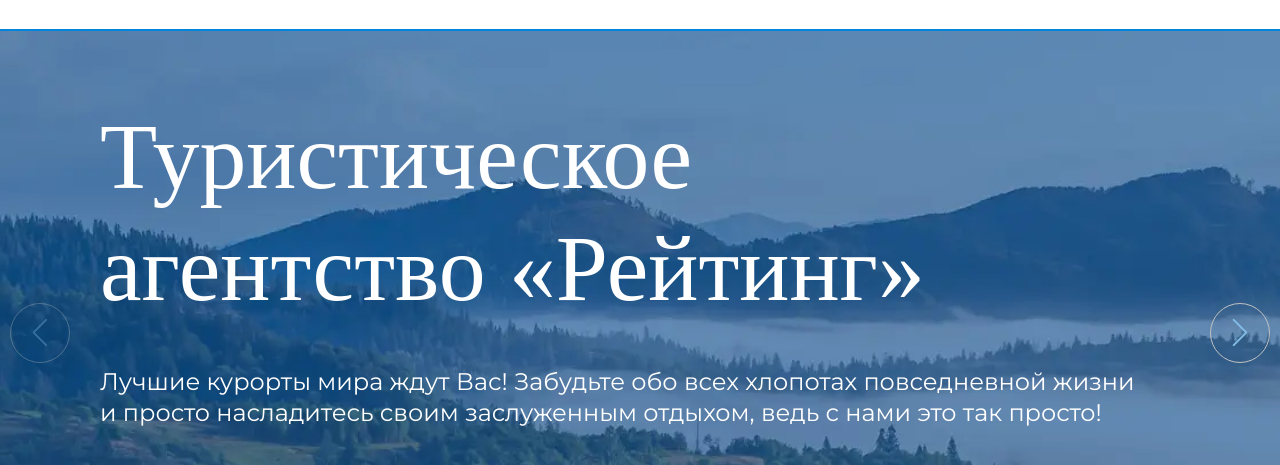
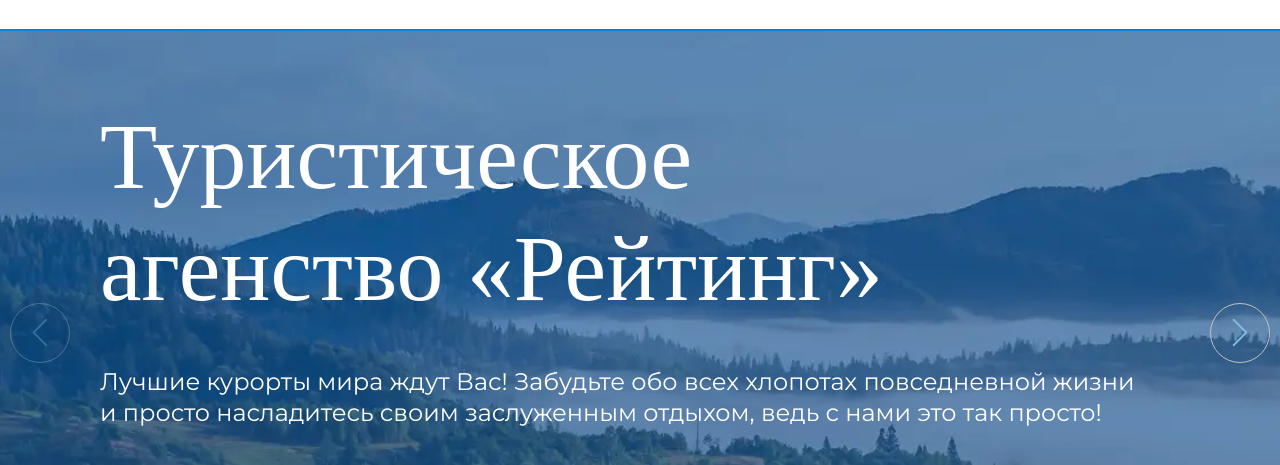
Before and after one commit to Fanis10/Reyting, a plain HTML site: page index.html in a window 1280 px wide. Shown: the part 283-748 px from the top of the page. Drawn offline with Linux system fonts and the light colour scheme; files whose address does not match are found by name.

Commit message:
comment9

```diff
--- a/index.html
+++ b/index.html
@@ -225,7 +225,7 @@
 									<div class="container">
 										<div class="main-slide__inner">
 											<div class="main-slide__top">
-												<h1>Туристическое <br>агентство «Рейтинг»</h1>
+												<h1>Туристическое<br> агенство «Рейтинг»</h1>
 												<p>Лучшие курорты мира ждут Вас! Забудьте обо всех хлопотах повседневной жизни и просто
 													насладитесь своим заслуженным отдыхом, ведь с нами это так просто!</p>
 												<a class="main-slide__btn btn btn-orange" href="">
```
